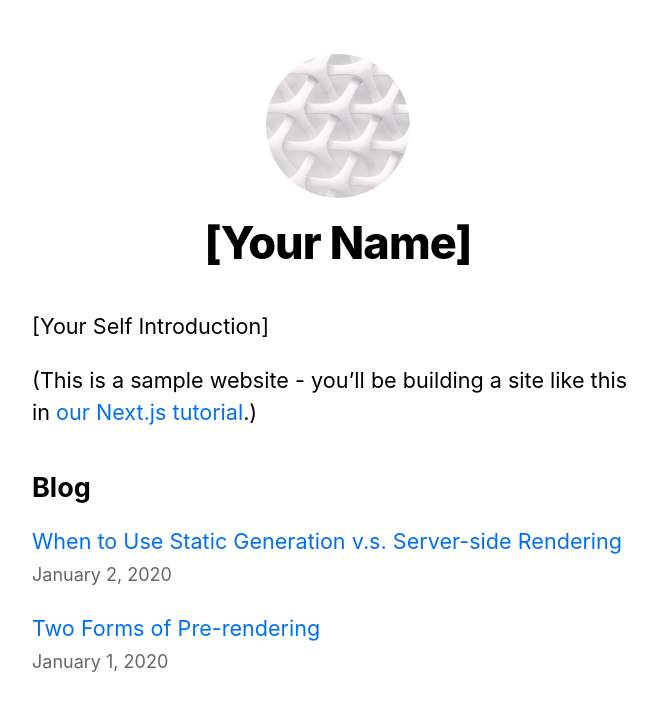
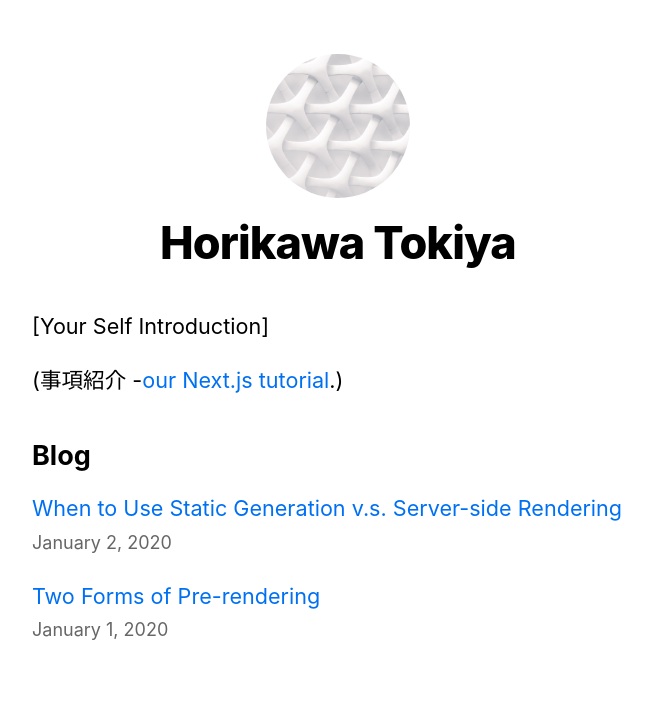
Before and after one commit to TokiyaHorikawa/couple-warikan, a Next.js app: page / in a window 1280 px wide. Shown: the top 710 px of the page, without its empty margins (302-959 px from the left). Built offline with nearby package versions, Linux system fonts and the light colour scheme.

Commit message:
create-next-app

```diff
--- a/components/layout.js
+++ b/components/layout.js
@@ -4,7 +4,7 @@ import styles from './layout.module.css'
 import utilStyles from '../styles/utils.module.css'
 import Link from 'next/link'
 
-const name = '[Your Name]'
+const name = 'Horikawa Tokiya'
 export const siteTitle = 'Next.js Sample Website'
 
 export default function Layout({ children, home }) {
--- a/package.json
+++ b/package.json
@@ -15,5 +15,10 @@
     "react-dom": "17.0.1",
     "remark": "^12.0.0",
     "remark-html": "^12.0.0"
+  },
+  "devDependencies": {
+    "@types/node": "^15.0.1",
+    "@types/react": "^17.0.4",
+    "typescript": "^4.2.4"
   }
 }
--- a/pages/index.js
+++ b/pages/index.js
@@ -14,7 +14,7 @@ export default function Home({ allPostsData }) {
       <section className={utilStyles.headingMd}>
         <p>[Your Self Introduction]</p>
         <p>
-          (This is a sample website - you’ll be building a site like this in{' '}
+          (事項紹介 -
           <a href="https://nextjs.org/learn">our Next.js tutorial</a>.)
         </p>
       </section>
```
Also changed, not shown: tsconfig.json (added, +29 -0 lines), next-env.d.ts (added), 1 other file (tests, documents, lock files or other folders).
